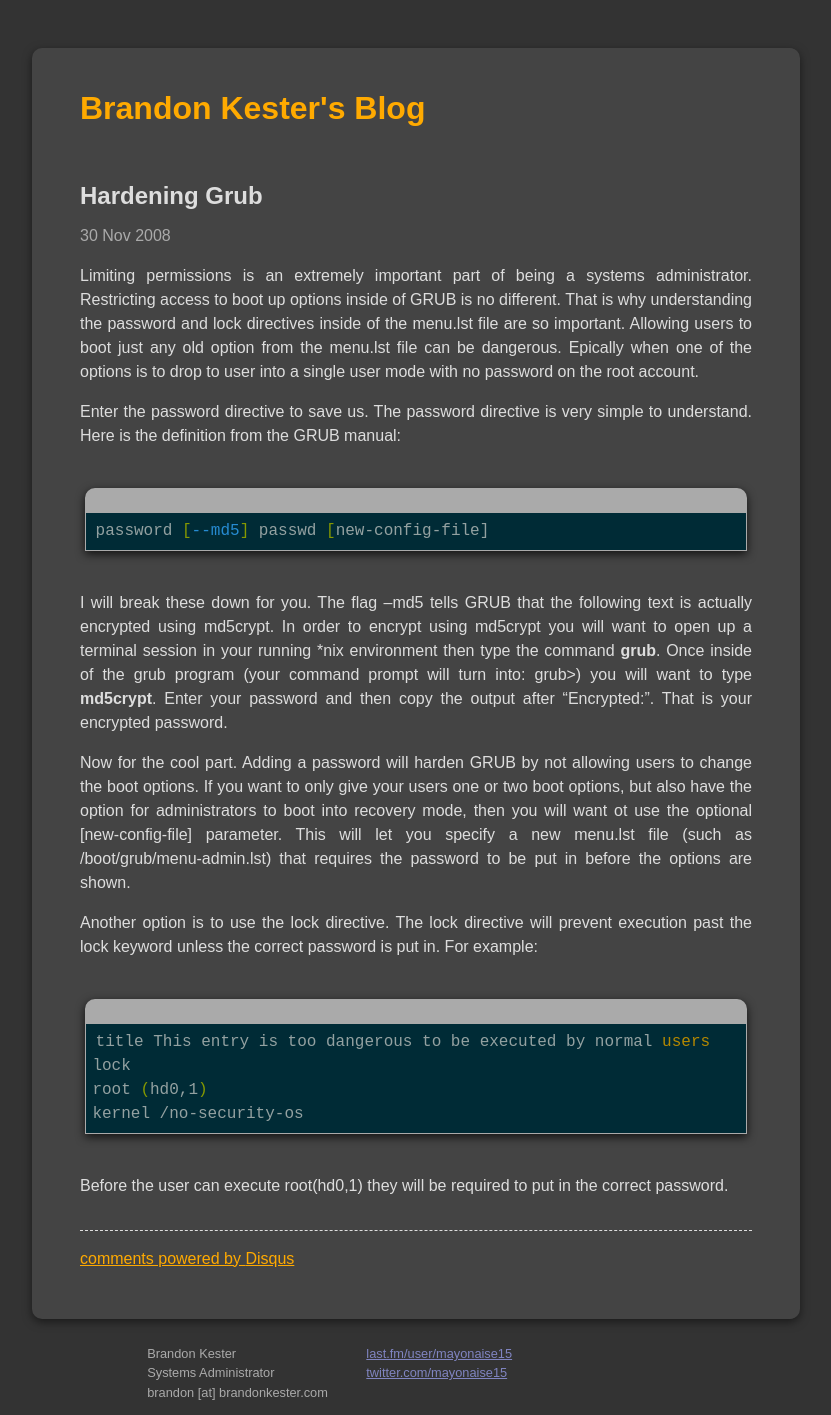
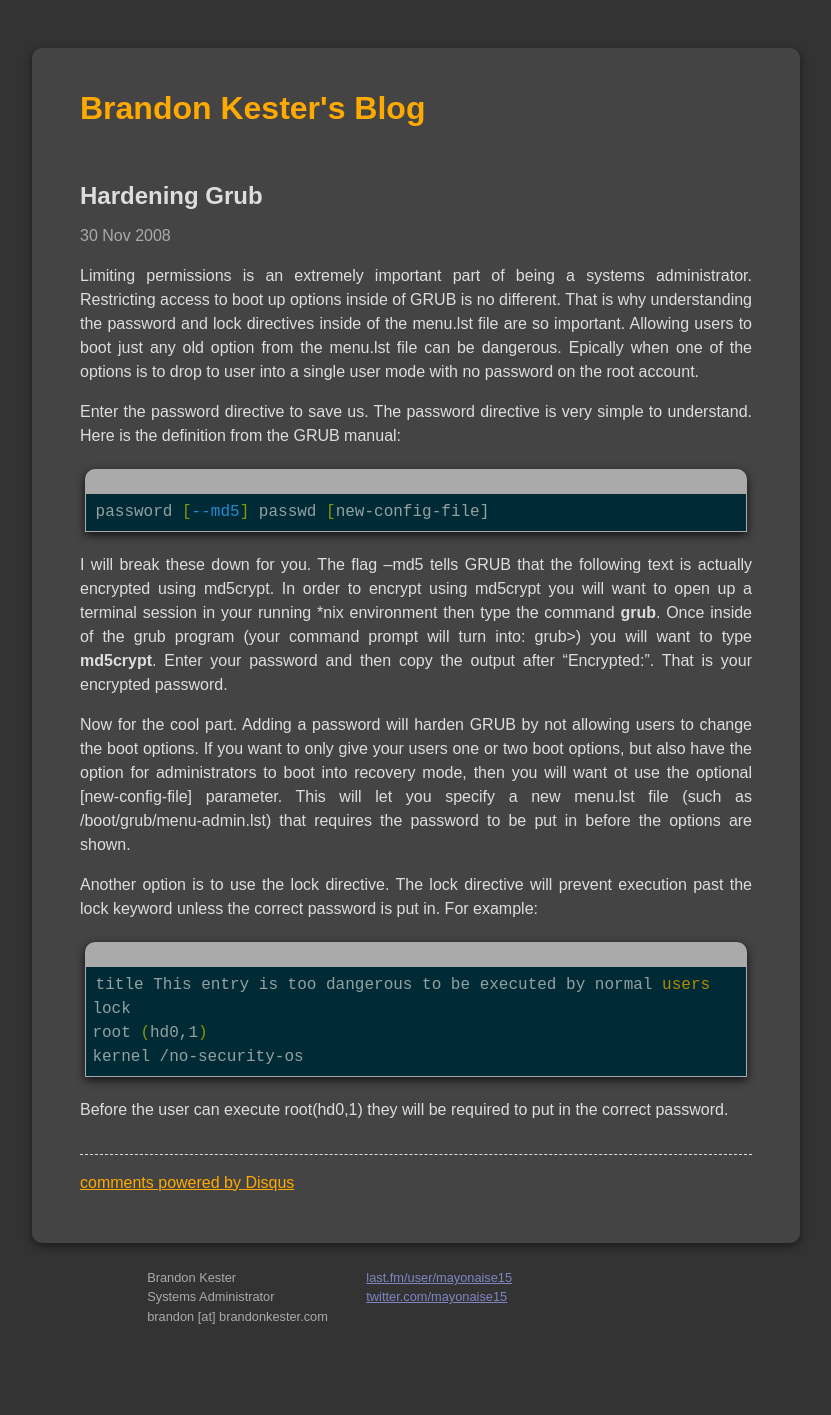
Before and after one commit to kesterb/kesterb.github.io, a Jekyll site: the page built from _posts/2008-11-30-hardening-grub.markdown, in a window 1280 px wide. Shown: the whole page, without its empty margins (224-1055 px from the left). Built offline with Jekyll 4.4.1, drawn with Linux system fonts in a browser that asks for light colours; some web fonts are replaced; Markdown is read by kramdown in place of the engine named in the settings; comment, search, counter and statistics services are not loaded; after the commit the page ends 1339 px from its top, so only the background shows below that.

Commit message:
Undoing change to code highlight padding.

```diff
--- a/css/main.css
+++ b/css/main.css
@@ -143,7 +143,7 @@ ul.posts span {
 
 .highlight {
   background: #444;
-  padding: 1.5em 5px;
+  padding: 5px;
 }
 
 .post pre {
```
